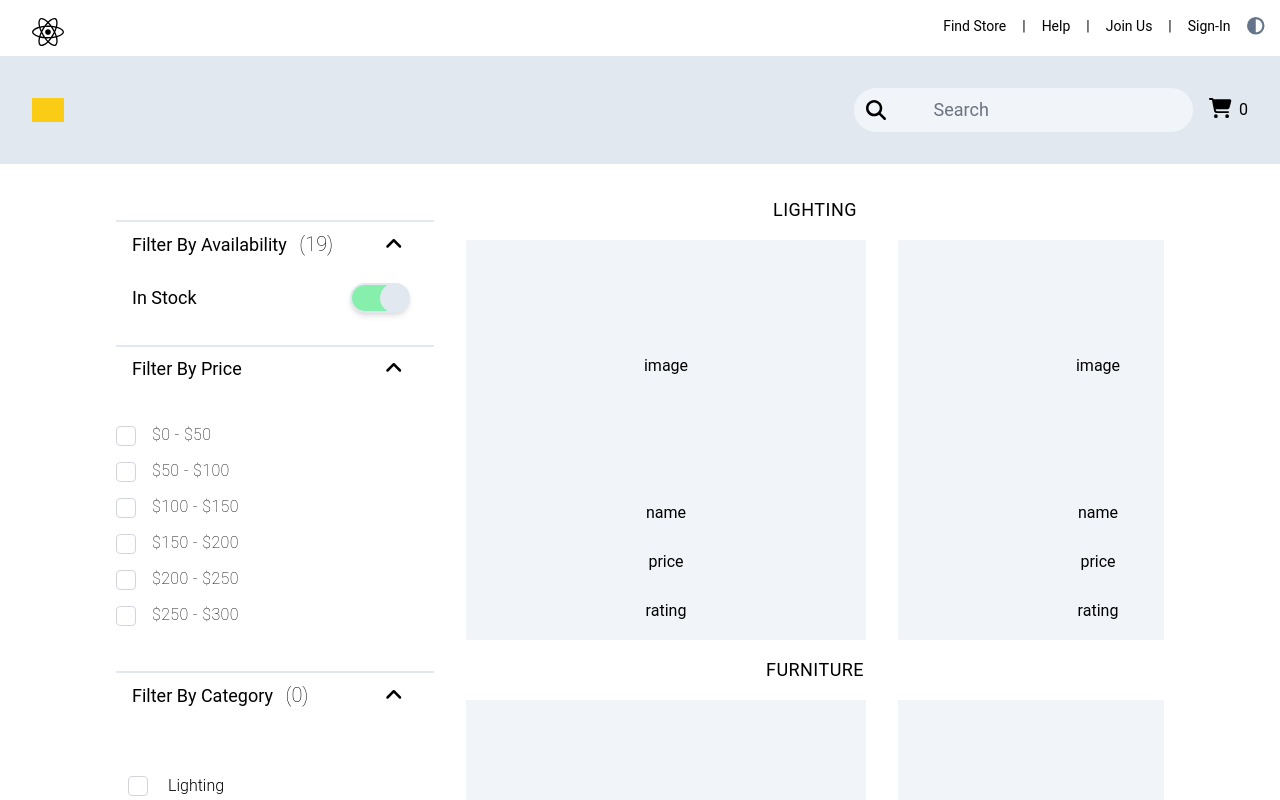
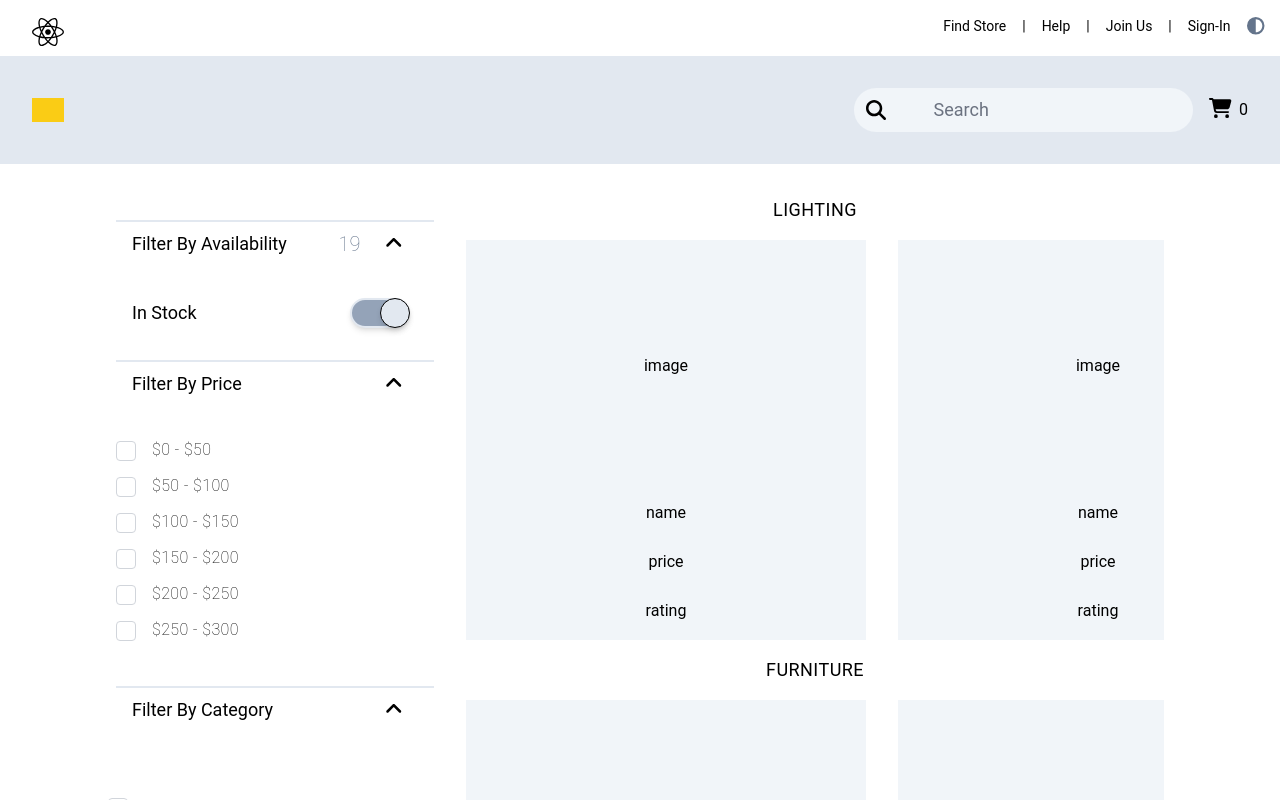
Before and after one commit to mSharifHub/e-commerce, a React (Create React App) app: page / in a window 1280 px wide. Both pictures are taken after a click on the element 380 px from the left and 297 px from the top of the page. Shown: the top 800 px of the page. Built offline with nearby package versions, Linux system fonts and the light colour scheme.

Commit message:
#1.5 filter style and reducers implemented. It dynamically shows the number of selection from reducers and selections persist during re-render of component

```diff
--- a/src/components/filter/Filter.jsx
+++ b/src/components/filter/Filter.jsx
@@ -4,7 +4,11 @@ import CategoryComponent from "./categoryComponent/CategoryComponent";
 import StarRatingComponent from "./ratingComponent/StarRatingComponent";
 import AvailabilityComponent from "./availabilityComponent/AvailabilityComponent";
 import { useFilter } from "../../providers/contexts/filterContext";
-import { inStockResult } from "../../helpers/filter_helpers/filterHelpers";
+import {
+  inStockResult,
+  categoryResult,
+  ratingResult,
+} from "../../helpers/filter_helpers/filterHelpers";
 import { products } from "../../data/productsData/products";
 
 export function Filter() {
@@ -42,6 +46,7 @@ export function Filter() {
           <FilterPopUpMenu
             label="filter by Category"
             Component={CategoryComponent}
+            selectedTotal={categoryResult(state)}
           />
         </div>
       </div>
@@ -51,6 +56,7 @@ export function Filter() {
           <FilterPopUpMenu
             label="filter by rating"
             Component={StarRatingComponent}
+            selectedTotal={ratingResult(state)}
           />
         </div>
       </div>
--- a/src/components/filter/availabilityComponent/ToogleButtonComponent.jsx
+++ b/src/components/filter/availabilityComponent/ToogleButtonComponent.jsx
@@ -3,11 +3,11 @@ export default function ToogleButtonComponent({ inStock }) {
     <div className=" relative flex ">
       <div
         className={`w-[60px] h-[30px] ${
-          inStock ? "bg-green-300" : " bg-white"
+          inStock ? "bg-slate-400" : " bg-white"
         } transition duration-300 border-2 border-slate-200  mx-4 text-slate-400 shadow-md  rounded-full `}
       />
       <div
-        className={`absolute right-0 bg-slate-200  rounded-full w-[30px] h-[30px] ${
+        className={`absolute right-0 bg-slate-200 border-[0.5px] border-black shadow-md  rounded-full w-[30px] h-[30px] ${
           inStock ? "-translate-x-4 " : " -translate-x-12"
         } transition duration-300`}
       />
--- a/src/components/filter/categoryComponent/CategoryComponent.jsx
+++ b/src/components/filter/categoryComponent/CategoryComponent.jsx
@@ -1,21 +1,17 @@
 import { useFilter } from "../../../providers/contexts/filterContext";
-import { useCart } from "../../../providers/contexts/cartContext";
 
 export default function CategoryComponent() {
   const { state, dispatch } = useFilter();
 
   const { listCategories } = state;
-  const {
-    state: { products },
-  } = useCart();
 
   const onCategoryChange = (category) => {
     dispatch({ type: "SET_CATEGORY", payload: category });
   };
 
-  const result = products.filter((product) =>
-    state.category.includes(product.category),
-  ).length;
+  const isChecked = (category) => {
+    return state.category.some((selectedRanges) => selectedRanges === category);
+  };
 
   return (
     <div className=" relative m-2 flex w-full flex-col  justify-start  ">
@@ -30,8 +26,9 @@ export default function CategoryComponent() {
               type="checkbox"
               id={category}
               name={category}
-              onClick={() => onCategoryChange(category)}
-              className="w-5 h-5 mx-5 text-blue-600  border-gray-300 rounded focus:ring-blue-500"
+              onChange={() => onCategoryChange(category)}
+              checked={isChecked(category)}
+              className=" w-5 h-5 mr-4 text-slate-400  border-gray-300 rounded focus:ring-slate-400 cursor-pointer"
             />
             <span className="font-light py-2  w-full">{category}</span>
           </label>
--- a/src/components/filter/filterPopUpMenu/FilterPopUpMenu.jsx
+++ b/src/components/filter/filterPopUpMenu/FilterPopUpMenu.jsx
@@ -19,20 +19,20 @@ export default function FilterPopUpMenu({
       <div
         onClick={toogle}
         onKeyDown={toogle}
-        className="m-4 flex border-t-2 border-slate-200 py-2 px-4  cursor-pointer  "
+        className="m-4 flex border-t-2 border-slate-200 py-2 px-4  cursor-pointer "
       >
         <div className=" flex justify-between items-center w-full">
-          <div className="text-lg capitalize hover:text-slate-500">
+          <div className="flex justify-between  w-full  text-lg capitalize hover:text-slate-500">
             <span>{label} </span>
             <span
               className={`${
                 selectedTotal === null ? "hidden" : "inline-block"
-              }  text-xl mx-2 font-thin`}
+              }  text-xl mx-2 font-thin text-slate-500`}
             >
-              ({selectedTotal})
+              {selectedTotal}
             </span>
           </div>
-          <div className="justify-items-center mx-2 px-2 hover:text-slate-500">
+          <div className="justify-items-center mx-2 px-2 hover:text-slate-500  trasition-all ease-out duration-300">
             <FontAwesomeIcon
               icon={!isVisible ? faAngleDown : faAngleUp}
               size="lg"
@@ -41,7 +41,13 @@ export default function FilterPopUpMenu({
         </div>
       </div>
 
-      {isVisible && <Component />}
+      <div
+        className={`transition-all ease-out duration-300 ${
+          isVisible ? "mt-0  " : "-mt-5 "
+        }overflow-hidden`}
+      >
+        {isVisible && <Component />}
+      </div>
     </>
   );
 }
--- a/src/helpers/filter_helpers/filterHelpers.js
+++ b/src/helpers/filter_helpers/filterHelpers.js
@@ -21,3 +21,11 @@ export const inStockResult = (state, products) => {
     ? products.filter((product) => product.inStock).length
     : null;
 };
+
+export const categoryResult = (state) => {
+  return state.category.length > 0 ? state.category.length : null;
+};
+
+export const ratingResult = (state) => {
+  return state.rating;
+};
```
